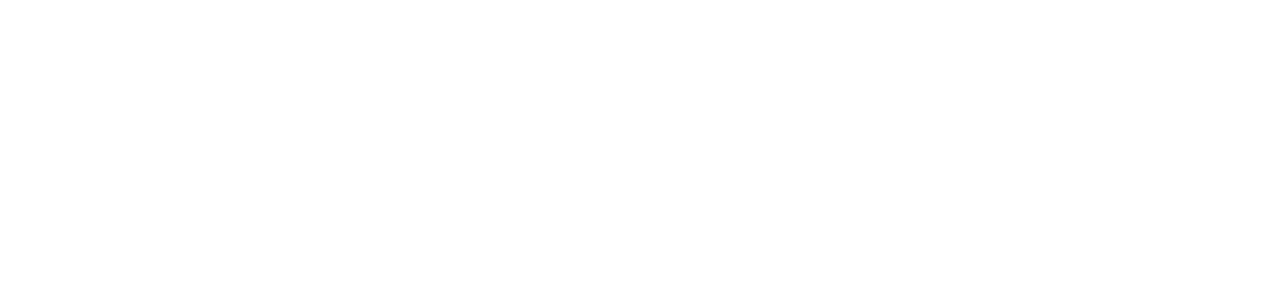
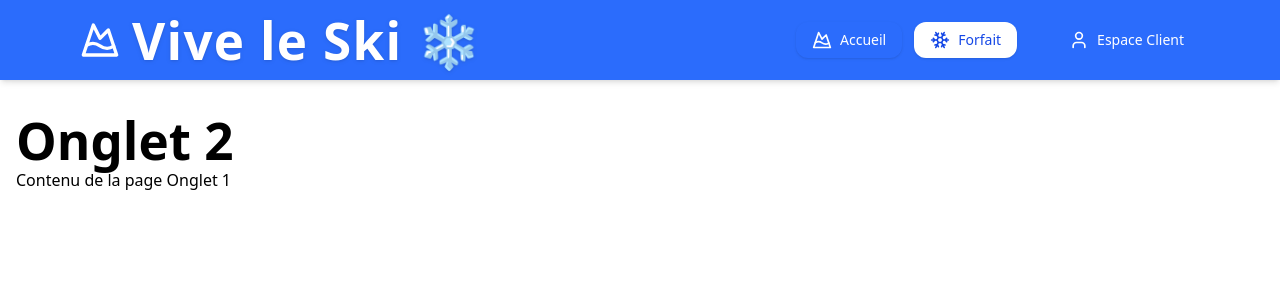
Before and after one commit to hugobremand/vive_le_ski, a React (Vite) app: page /Forfait in a window 1280 px wide. Before the commit this address had no page. Shown: the top 300 px of the page. Built offline with nearby package versions, Linux system fonts and the light colour scheme.

Commit message:
upgrade : add login, register, authcontext

```diff
--- a/src/App.jsx
+++ b/src/App.jsx
@@ -1,23 +1,22 @@
 import { BrowserRouter, Routes, Route } from "react-router-dom";
 import MainLayout from "./components/MainLayout";
 
-import Onglet1 from "./pages/Onglet1";
-import Onglet2 from "./pages/Onglet2";
+import Forfait from "./pages/Forfait";
 import Onglet3 from "./pages/Onglet3";
 import Client from "./pages/Client";
+import Accueil from "./pages/Accueil";
 
 export default function App() {
   return (
     <BrowserRouter>
       <Routes>
         <Route element={<MainLayout />}>
-          <Route path="/onglet1" element={<Onglet1 />} />
-          <Route path="/onglet2" element={<Onglet2 />} />
-          <Route path="/onglet3" element={<Onglet3 />} />
+          <Route path="/Accueil" element={<Accueil />} />
+          <Route path="/Forfait" element={<Forfait />} />
+          {/* <Route path="/onglet3" element={<Onglet3 />} /> */}
           <Route path="espace-client" element={<Client />} />
 
-          {/* Accueil */}
-          <Route path="/" element={<Onglet1 />} />
+          <Route path="/" element={<Accueil />} />
         </Route>
       </Routes>
     </BrowserRouter>
--- a/src/components/MainLayout.jsx
+++ b/src/components/MainLayout.jsx
@@ -7,9 +7,9 @@
   const location = useLocation();
 
   const navItems = [
-    { path: "/onglet1", label: "Onglet 1", icon: MountainSnow },
-    { path: "/onglet2", label: "Onglet 2", icon: Snowflake },
-    { path: "/onglet3", label: "Onglet 3", icon: Navigation },
+    { path: "/Accueil", label: "Accueil", icon: MountainSnow },
+    { path: "/Forfait", label: "Forfait", icon: Snowflake },
+    // { path: "/onglet3", label: "Onglet 3", icon: Navigation },
   ];
 
   return (
--- a/src/pages/Onglet1.jsx
+++ b/src/pages/Accueil.jsx
@@ -1,6 +1,6 @@
 import React from "react";
 
-export default function Onglet1() {
+export default function Accueil() {
   return (
     <div>
       <h1 className="text-2xl font-bold">Onglet 1</h1>
--- a/src/pages/Onglet2.jsx
+++ b/src/pages/Forfait.jsx
@@ -1,6 +1,6 @@
 import React from "react";
 
-export default function Onglet2() {
+export default function Forfait() {
   return (
     <div>
       <h1 className="text-2xl font-bold">Onglet 2</h1>
```
Also changed, not shown: src/context/authContext.jsx (added), src/pages/Login.jsx (added), src/pages/Register.jsx (added).
